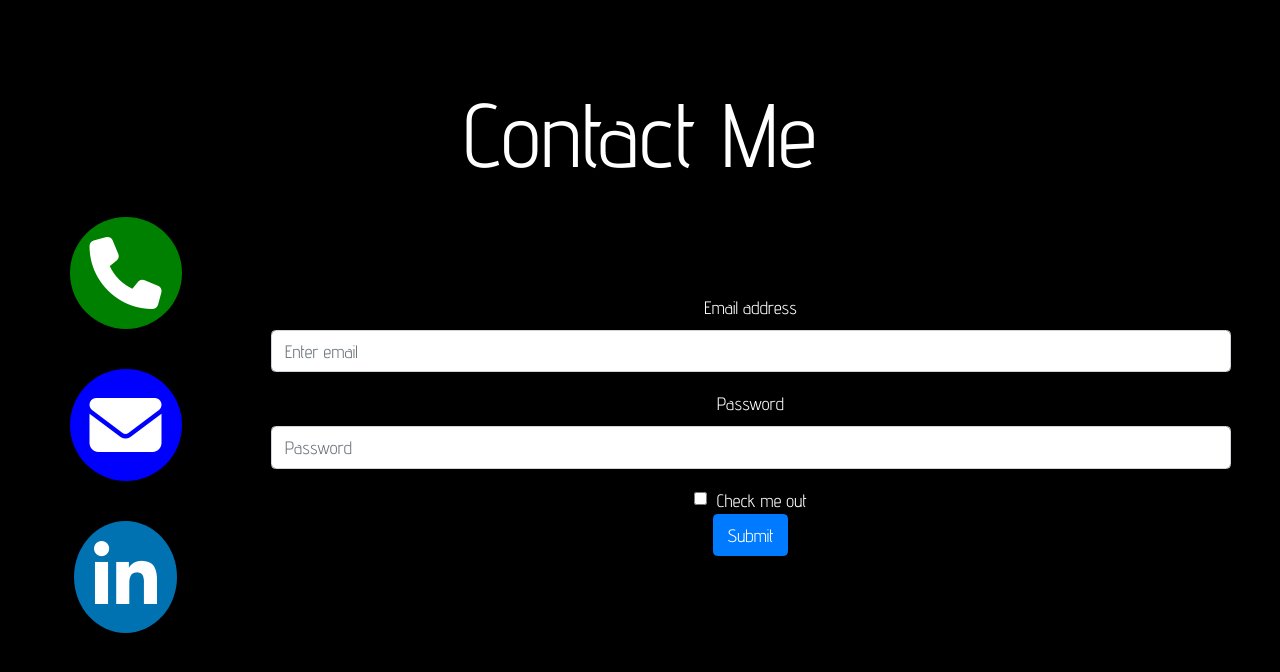
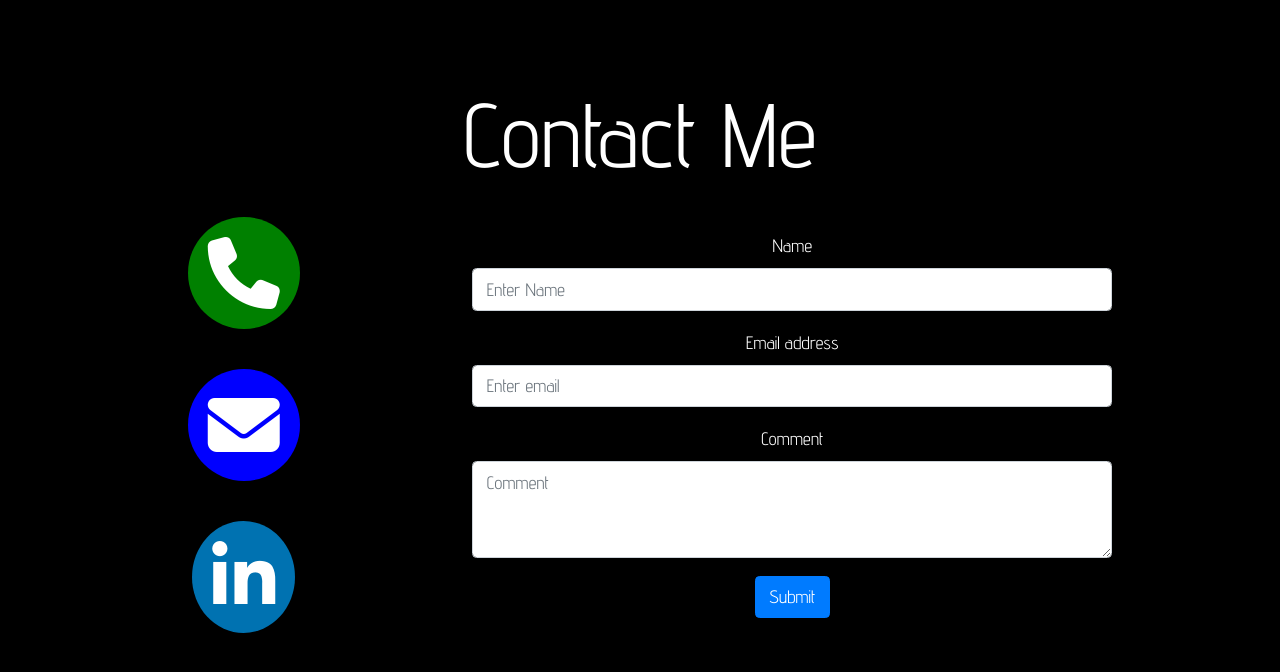
Before and after one commit to PenPen7531/penpen-tech-webpage, a Flask app: page /contact in a window 1280 px wide. Shown: the part 63-735 px from the top of the page. Run offline with Flask 2, Linux system fonts and the light colour scheme; some libraries are stand-ins or nearby versions; some web fonts are replaced.

Commit message:
Email SMTP

```diff
--- a/project.py
+++ b/project.py
@@ -1,8 +1,15 @@
+import os
 from flask import Flask, render_template, redirect, request
-
-
+from email.message import EmailMessage
+import ssl
+import smtplib
 
 app = Flask(__name__)
+
+email_sender = "penpentech000@gmail.com"
+email_password = "xiwknwzqmyutqelt"
+email_receiver = "jeffmkwang@gmail.com"
+
 
 
 @app.route("/")
@@ -10,11 +17,42 @@ def home():
     return render_template("index.html")
 
 
-@app.route("/contact")
+@app.route("/contact", methods = ["GET", "POST"])
 def contact():
-    return render_template("contact.html")
+
+    if request.method == "GET":
+
+        return render_template("contact.html")
+
+    else:
+        name = request.form.get("name")
+
+        email = request.form.get('email')
+
+        comment = request.form.get('comment')
 
 
+
+        subject = f"PenPen.tech New Email from {name}, {email}"
+        body = f"Name: {name}\nEmail: {email}\n{comment}"
+        print(body)
+
+        # Email Stuff
+        em = EmailMessage()
+        em['From'] = email_sender
+        em["To"] = email_receiver
+        em["Subject"] = subject
+        em.set_content(body)
+
+        # SSL
+        context = ssl.create_default_context()
+
+        with smtplib.SMTP_SSL('smtp.gmail.com', 465, context=context) as smtp:
+            smtp.login(email_sender, email_password)
+            smtp.sendmail(email_sender, email_receiver, em.as_string())
+
+
+        return render_template('contact.html')
 
 @app.route('/hobbies')
 def hobbies():
--- a/static/css/contact.css
+++ b/static/css/contact.css
@@ -56,7 +56,7 @@
 
 
 .form{
-    width: 75vw;
+    width: 50vw;
 
 
 }
@@ -102,7 +102,7 @@
 
 .content{
     display: flex;
-    justify-content: space-around;
+    justify-content: space-evenly;
     align-items: center;
 }
 
--- a/templates/contact.html
+++ b/templates/contact.html
@@ -103,19 +103,21 @@
           </div>
 
           <div class="form">
-            <form class="text-center">
+            <form class="text-center" method="POST">
+              <div class="form-group text-center">
+                <label for="exampleInputEmail1" class="text-center">Name</label>
+                <input type="text" name="name" class="form-control" id="exampleInputEmail1" aria-describedby="emailHelp" placeholder="Enter Name" required>
+              </div>
               <div class="form-group text-center">
                 <label for="exampleInputEmail1" class="text-center">Email address</label>
-                <input type="email" class="form-control" id="exampleInputEmail1" aria-describedby="emailHelp" placeholder="Enter email">
+                <input type="email" name="email" class="form-control" id="exampleInputEmail1" aria-describedby="emailHelp" placeholder="Enter email" required>
               </div>
+
               <div class="form-group">
-                <label for="exampleInputPassword1">Password</label>
-                <input type="password" class="form-control" id="exampleInputPassword1" placeholder="Password">
+                <label for="exampleFormControlTextarea1">Comment</label>
+                <textarea class="form-control" name="comment" id="exampleFormControlTextarea1" placeholder="Comment" rows="3" required></textarea>
               </div>
-              <div class="form-check">
-                <input type="checkbox" class="form-check-input" id="exampleCheck1">
-                <label class="form-check-label" for="exampleCheck1">Check me out</label>
-              </div>
+
               <button type="submit" class="btn btn-primary">Submit</button>
             </form>
             </div>
```
